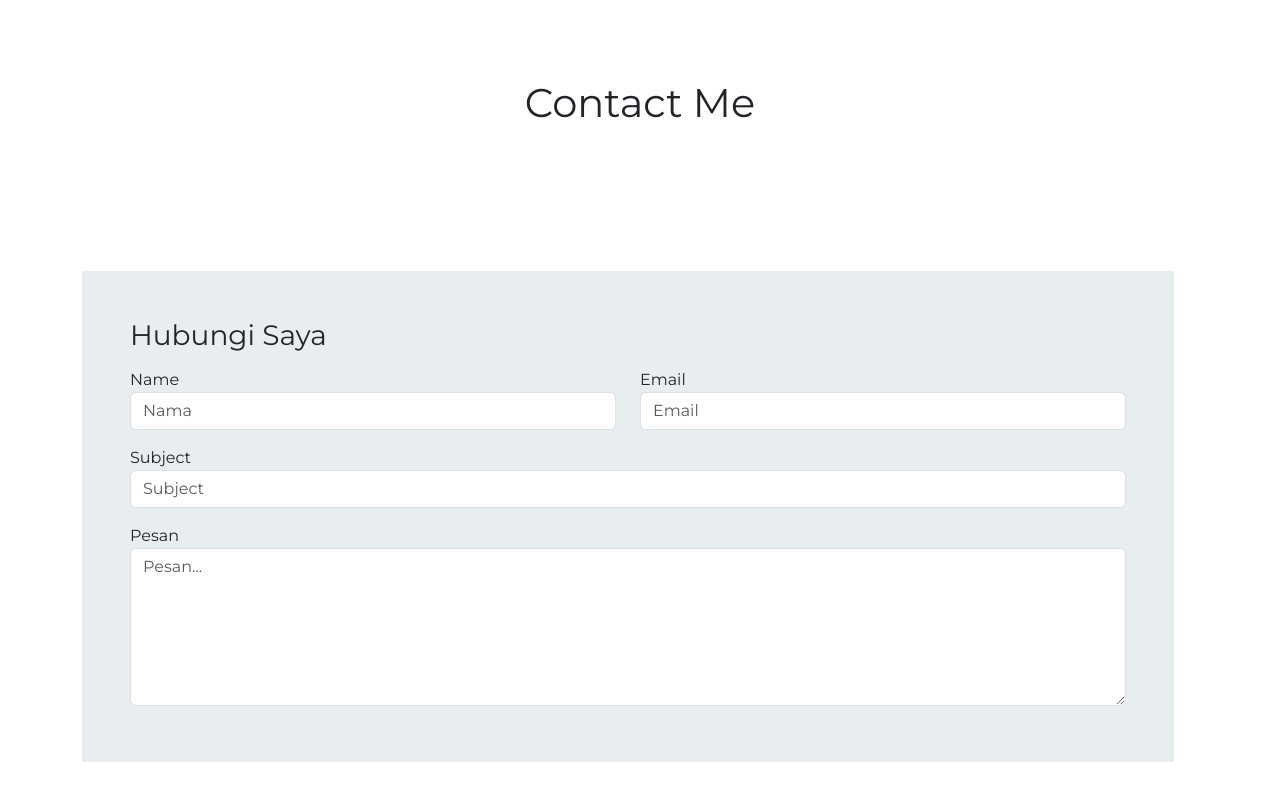
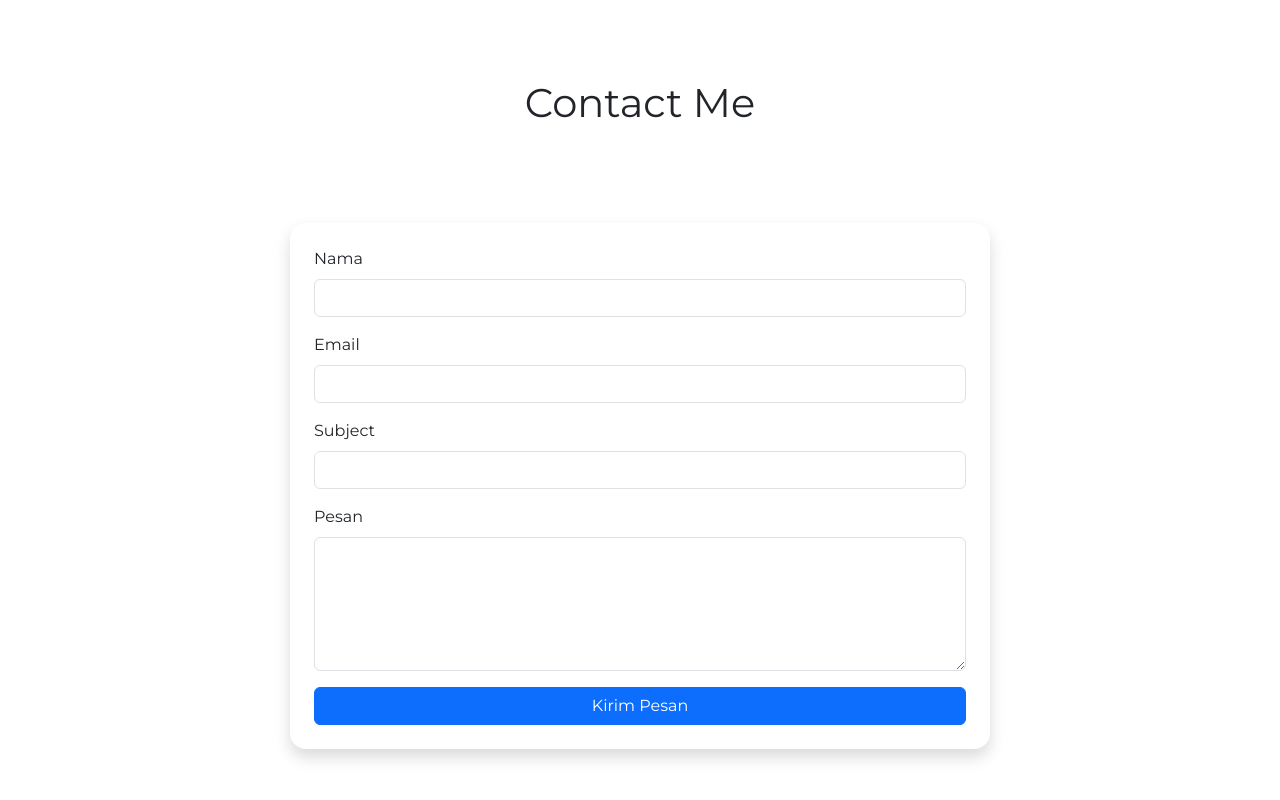
Before and after one commit to hananadira/portofolio-new-v2, a plain HTML site: page index.html in a window 1280 px wide. Shown: the part 8876-9676 px from the top of the page. Drawn offline with nearby package versions, Linux system fonts and the light colour scheme.

Commit message:
perubahan + nambah di bagian email

```diff
--- a/index.html
+++ b/index.html
@@ -547,98 +547,50 @@
     <!-- section kontak -->
     <section class="wrapper-content tentang" id="contact">
         <h1 class="text-center my-5">Contact Me</h1>
-            <br><br>
+
         <!-- content -->
         <div class="container kontak">
             <div class="row justify-content-center">
                 <div class="col-md-12">
                     <div class="wrapper">
                     <div class="row">
-                        <!-- <div class="col-md-3">
-                            <div class="dbox w-100 text-center">
-                                <div class="icon d-flex align-items-center justify-content-center">
-                                    <span class="fa fa-map-marker"></span>
-                                </div>
-                                <div class="text">
-                                    <p>
-                                        <span>Alamat: </span> Tulis alamatnya di sini
-                                    </p>
-                                </div>
-                            </div>
-                        </div>
 
-                        <div class="col-md-3">
-                            <div class="dbox w-100 text-center">
-                                <div class="icon d-flex align-items-center justify-content-center">
-                                    <span class="fa fa-phone"></span>
-                                </div>
-                                <div class="text">
-                                    <p>
-                                        <span>Alamat: </span> Tulis alamatnya di sini
-                                    </p>
-                                </div>
-                            </div>
-                        </div>
 
-                        <div class="col-md-3">
-                            <div class="dbox w-100 text-center">
-                                <div class="icon d-flex align-items-center justify-content-center">
-                                    <span class="fa fa-paper-plane"></span>
-                                </div>
-                                <div class="text">
-                                    <p>
-                                        <span>Alamat: </span> Tulis alamatnya di sini
-                                    </p>
-                                </div>
-                            </div>
-                        </div>
-
-                        <div class="col-md-3">
-                            <div class="dbox w-100 text-center">
-                                <div class="icon d-flex align-items-center justify-content-center">
-                                    <span class="fa fa-paper-plane"></span>
-                                </div>
-                                <div class="text">
-                                    <p>
-                                        <span>Alamat: </span> Tulis alamatnya di sini
-                                    </p>
-                                </div>
-                            </div>
-                        </div> -->
-
-                        <div class="row no-gutters mb-5 mt-5">
-                            <div class="col-md-12">
-                                <div class="contact-wrap w-100 p-md-5 p-4">
-                                    <h3>Hubungi Saya</h3>
+                        <!-- <div class="row no-gutters mb-5 mt-5"> -->
+                            <!-- <div class="col-md-12"> -->
+                                <!-- <div class="contact-wrap w-100 p-md-5 p-4"> -->
+                                    <!-- <h3 style="text-align: center;">Hubungi Saya</h3> -->
                                     <!-- <div class="mb-4">
                                         Silahkan hubungi saya jika anda sedang mencari karyawan.
                                     </div> -->
-                                    <form id="contactForm" name="contactForm" class="contactForm" novalidate="novalidate">
-                                        <div class="row">
-                                            <div class="col-md-6 mb-2 mt-2">
-                                                <div class="form-group">
-                                                    <label for="name" class="label">Name</label>
-                                                    <input type="text" class="form-control" name="name" id="name" placeholder="Nama">
-                                                </div>
-                                            </div>
-                                            <div class="col-md-6 mb-2 mt-2">
-                                                <div class="form-group">
-                                                    <label for="email" class="label">Email</label>
-                                                    <input type="text" class="form-control" name="email" id="email" placeholder="Email">
-                                                </div>
-                                            </div>
-                                            <div class="col-md-12 mb-2 mt-2">
-                                                <div class="form-group">
-                                                    <label for="subject" class="label">Subject</label>
-                                                    <input type="text" class="form-control" name="subject" id="subject" placeholder="Subject">
-                                                </div>
-                                            </div>
-                                            <div class="col-md-12 mb-2 mt-2">
-                                                <div class="form-group">
-                                                    <label for="pesan" class="label">Pesan</label>
-                                                    <textarea name="message" class="form-control" cols="30" rows="6" placeholder="Pesan..." spellcheck="false"></textarea>
-                                                </div>
-                                            </div>
+                                    <form action="https://formspree.io/f/movwldbg" method="POST" class="p-4 shadow rounded-4 mt-5" style="max-width: 700px; margin: auto;">
+                                        <!-- <h3 class="text-center mb-4">Hubungi Saya</h3> -->
+
+                                        <div class="mb-3">
+                                            <label for="name" class="form-label">Nama</label>
+                                            <input type="text" class="form-control" name="name" id="name" required>
+                                        </div>
+
+                                        <div class="mb-3">
+                                            <label for="email" class="form-label">Email</label>
+                                            <input type="email" class="form-control" name="email" id="email" required>
+                                        </div>
+
+                                        <div class="mb-3">
+                                            <label for="subject" class="form-label">Subject</label>
+                                            <input type="text" class="form-control" name="subject" id="subject" required>
+                                        </div>
+
+                                        <div class="mb-3">
+                                            <label for="message" class="form-label">Pesan</label>
+                                            <textarea name="message" class="form-control" id="message" rows="5" required></textarea>
+                                        </div>
+
+                                        <!-- Optional: redirect ke halaman terima kasih -->
+                                        <!-- <input type="hidden" name="_redirect" value="https://yourwebsite.com/terimakasih.html"> -->
+
+                                        <div class="d-grid">
+                                            <button type="submit" class="btn btn-primary">Kirim Pesan</button>
                                         </div>
                                     </form>
                                 </div>
```
